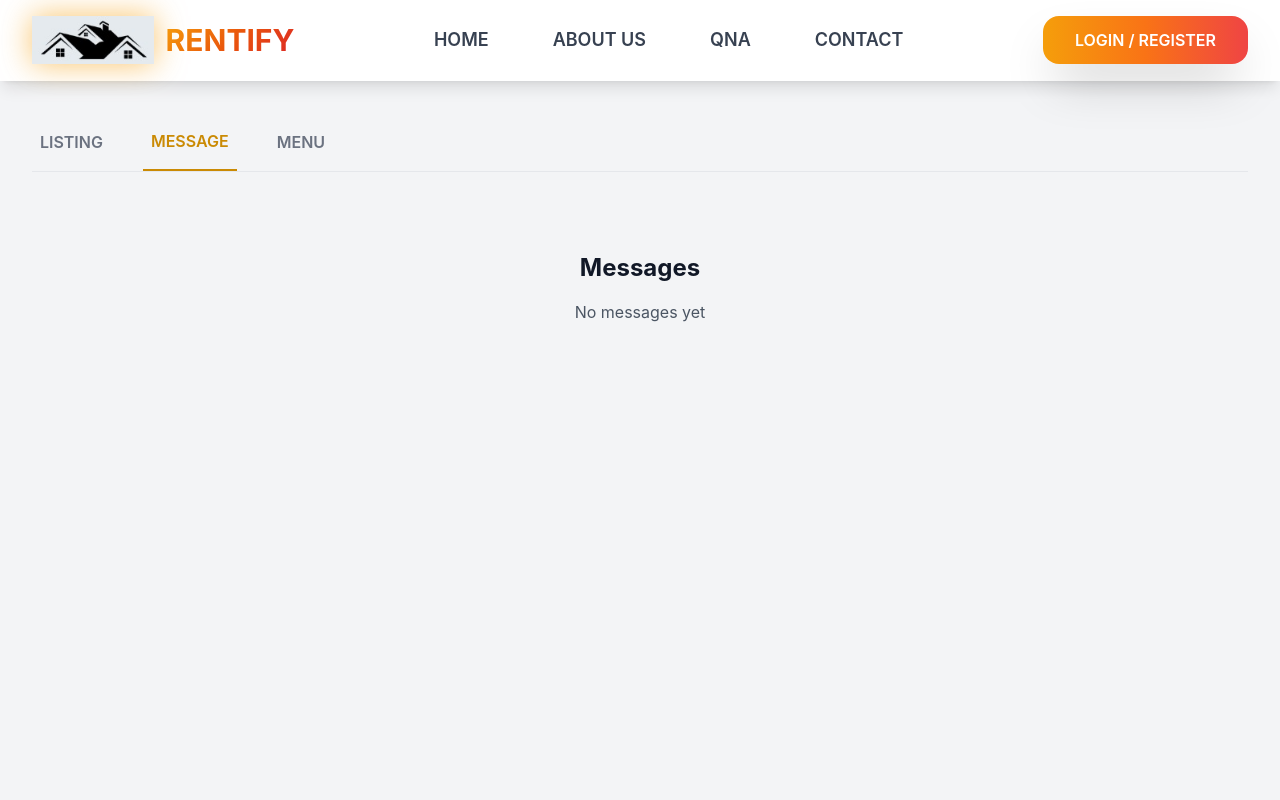
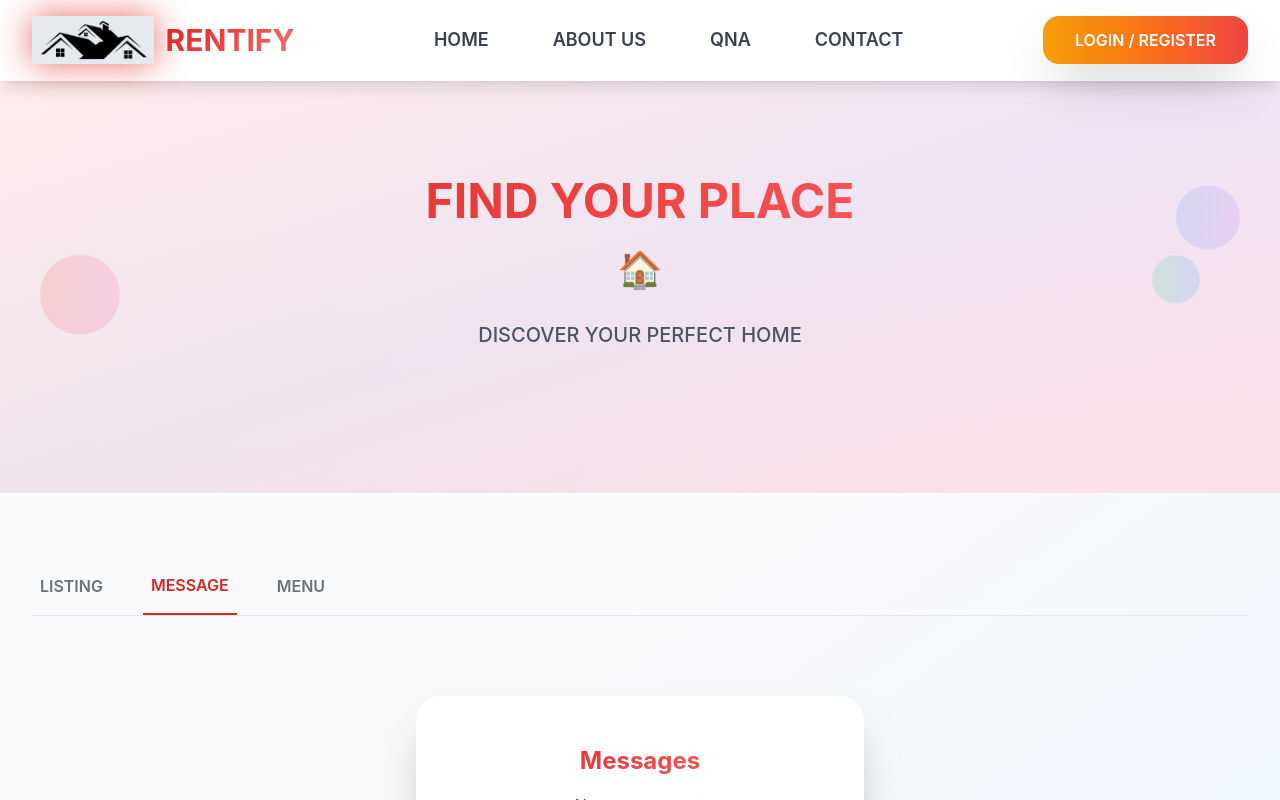
Before and after one commit to AymanTazwarRabab/rentify-find-your-space, a React (Vite) app: page /listings in a window 1280 px wide. Both pictures are taken after a click on the button "MESSAGE". Shown: the top 800 px of the page. Built offline with nearby package versions, Linux system fonts and the light colour scheme.

Commit message:
Refactor: Apply consistent styling and fix hover animation
Apply the existing CSS, animation, and color scheme to the "Find Your Place" page. Fix the inconsistent hover card animation on the home page's property cards. Change the website's color scheme from orange to red.

```diff
--- a/src/components/PropertyCard.tsx
+++ b/src/components/PropertyCard.tsx
@@ -19,7 +19,7 @@ const PropertyCard: React.FC<PropertyCardProps> = ({
   bgColor
 }) => {
   return (
-    <div className={`${bgColor} p-6 rounded-lg text-white shadow-lg hover:shadow-xl transition-shadow cursor-pointer`}>
+    <div className={`${bgColor} p-6 rounded-3xl text-white shadow-2xl hover-lift cursor-pointer transition-all duration-500`}>
       <h3 className="font-bold text-lg mb-2">{type}</h3>
       <p className="text-sm mb-1">LOCATION: {location}</p>
       <p className="text-sm mb-1">TOTAL ROOM: {rooms}</p>
--- a/src/index.css
+++ b/src/index.css
@@ -13,7 +13,7 @@
     --card-foreground: 222.2 84% 4.9%;
     --popover: 0 0% 100%;
     --popover-foreground: 222.2 84% 4.9%;
-    --primary: 45 93% 47%;
+    --primary: 0 84% 60%;
     --primary-foreground: 210 40% 98%;
     --secondary: 210 40% 96.1%;
     --secondary-foreground: 222.2 47.4% 11.2%;
@@ -25,7 +25,7 @@
     --destructive-foreground: 210 40% 98%;
     --border: 214.3 31.8% 91.4%;
     --input: 214.3 31.8% 91.4%;
-    --ring: 45 93% 47%;
+    --ring: 0 84% 60%;
     --radius: 0.75rem;
     --sidebar-background: 0 0% 98%;
     --sidebar-foreground: 240 5.3% 26.1%;
@@ -44,7 +44,7 @@
     --card-foreground: 210 40% 98%;
     --popover: 222.2 84% 4.9%;
     --popover-foreground: 210 40% 98%;
-    --primary: 45 93% 47%;
+    --primary: 0 84% 60%;
     --primary-foreground: 222.2 47.4% 11.2%;
     --secondary: 217.2 32.6% 17.5%;
     --secondary-foreground: 210 40% 98%;
@@ -114,7 +114,7 @@
   }
 
   .gradient-text {
-    background: linear-gradient(135deg, #f59e0b, #ea580c, #dc2626);
+    background: linear-gradient(135deg, #dc2626, #ef4444, #f87171);
     -webkit-background-clip: text;
     -webkit-text-fill-color: transparent;
     background-clip: text;
@@ -194,10 +194,10 @@
 
 @keyframes pulseGlow {
   0%, 100% {
-    box-shadow: 0 0 20px rgba(245, 158, 11, 0.4);
+    box-shadow: 0 0 20px rgba(220, 38, 38, 0.4);
   }
   50% {
-    box-shadow: 0 0 40px rgba(245, 158, 11, 0.8);
+    box-shadow: 0 0 40px rgba(220, 38, 38, 0.8);
   }
 }
 
@@ -208,11 +208,11 @@
   }
 
   .btn-primary {
-    @apply bg-gradient-to-r from-amber-500 via-orange-500 to-red-500 text-white px-8 py-4 rounded-2xl font-semibold hover:from-amber-600 hover:via-orange-600 hover:to-red-600 transition-all duration-500 transform hover:scale-105 shadow-2xl hover:shadow-amber-500/25;
+    @apply bg-gradient-to-r from-red-500 via-pink-500 to-red-600 text-white px-8 py-4 rounded-2xl font-semibold hover:from-red-600 hover:via-pink-600 hover:to-red-700 transition-all duration-500 transform hover:scale-105 shadow-2xl hover:shadow-red-500/25;
   }
 
   .btn-secondary {
-    @apply bg-white/80 backdrop-blur-lg border-2 border-amber-200 px-8 py-4 rounded-2xl hover:bg-amber-50 hover:border-amber-400 transition-all duration-300 font-semibold shadow-lg;
+    @apply bg-white/80 backdrop-blur-lg border-2 border-red-200 px-8 py-4 rounded-2xl hover:bg-red-50 hover:border-red-400 transition-all duration-300 font-semibold shadow-lg;
   }
 
   .card-elegant {
@@ -220,7 +220,7 @@
   }
 
   .input-elegant {
-    @apply w-full px-6 py-4 border-2 border-gray-200 rounded-2xl focus:ring-4 focus:ring-amber-500/20 focus:border-amber-500 outline-none transition-all duration-300 bg-white/80 backdrop-blur-sm;
+    @apply w-full px-6 py-4 border-2 border-gray-200 rounded-2xl focus:ring-4 focus:ring-red-500/20 focus:border-red-500 outline-none transition-all duration-300 bg-white/80 backdrop-blur-sm;
   }
 
   .page-container {
@@ -247,13 +247,13 @@
 }
 
 ::-webkit-scrollbar-thumb {
-  background: linear-gradient(135deg, #f59e0b, #ea580c);
+  background: linear-gradient(135deg, #dc2626, #ef4444);
   border-radius: 10px;
   border: 2px solid #f1f1f1;
 }
 
 ::-webkit-scrollbar-thumb:hover {
-  background: linear-gradient(135deg, #d97706, #dc2626);
+  background: linear-gradient(135deg, #b91c1c, #dc2626);
 }
 
 /* Font Family */
--- a/src/pages/Listings.tsx
+++ b/src/pages/Listings.tsx
@@ -29,17 +29,40 @@ const Listings = () => {
   ];
 
   return (
-    <div className="min-h-screen bg-gray-100">
-      <div className="max-w-7xl mx-auto px-4 sm:px-6 lg:px-8 py-12">
+    <div className="page-container">
+      {/* Hero Section */}
+      <div className="relative bg-gradient-to-br from-white via-blue-50 to-red-50 py-24 overflow-hidden">
+        <div className="absolute inset-0 bg-gradient-to-r from-red-500/10 to-pink-500/10 animate-pulse-glow"></div>
+        <div className="relative max-w-7xl mx-auto px-4 sm:px-6 lg:px-8 text-center">
+          <h1 className="section-header animate-bounce-in">
+            FIND YOUR PLACE
+          </h1>
+          <div className="flex items-center justify-center space-x-2 mb-8 animate-fade-in">
+            <span className="text-4xl">🏠</span>
+          </div>
+          <p className="section-subtitle animate-slide-up">
+            DISCOVER YOUR PERFECT HOME
+          </p>
+
+          {/* Floating Elements */}
+          <div className="absolute top-20 left-10 w-20 h-20 bg-gradient-to-r from-red-400 to-pink-400 rounded-full opacity-20 animate-float"></div>
+          <div className="absolute bottom-20 right-10 w-16 h-16 bg-gradient-to-r from-blue-400 to-purple-400 rounded-full opacity-20 animate-float" style={{animationDelay: '1s'}}></div>
+          <div className="absolute top-1/2 right-20 w-12 h-12 bg-gradient-to-r from-green-400 to-blue-400 rounded-full opacity-20 animate-float" style={{animationDelay: '2s'}}></div>
+        </div>
+      </div>
+
+      {/* Content Section */}
+      <div className="py-20 relative">
+        <div className="max-w-7xl mx-auto px-4 sm:px-6 lg:px-8">
           {/* Tab Navigation */}
-        <div className="flex space-x-8 mb-8 border-b border-gray-200">
+          <div className="flex space-x-8 mb-8 border-b border-gray-200 animate-fade-in">
             {['LISTING', 'MESSAGE', 'MENU'].map((tab) => (
               <button
                 key={tab}
                 onClick={() => setActiveTab(tab)}
-              className={`pb-4 px-2 font-semibold ${
+                className={`pb-4 px-2 font-semibold transition-all duration-300 hover-lift ${
                   activeTab === tab
-                  ? 'text-yellow-600 border-b-2 border-yellow-600'
+                    ? 'text-red-600 border-b-2 border-red-600'
                     : 'text-gray-500 hover:text-gray-700'
                 }`}
               >
@@ -49,24 +72,28 @@ const Listings = () => {
           </div>
 
           {activeTab === 'LISTING' && (
-          <div>
-            <div className="bg-yellow-500 text-white p-4 rounded-lg mb-6">
-              <h2 className="text-xl font-bold">YOUR LISTING</h2>
+            <div className="animate-fade-in">
+              <div className="bg-gradient-to-r from-red-500 to-pink-500 text-white p-8 rounded-3xl shadow-2xl mb-12 animate-scale-in">
+                <h2 className="text-3xl font-bold text-center">YOUR LISTING</h2>
               </div>
 
-            <div className="grid grid-cols-1 md:grid-cols-3 gap-6">
-              {listings.map((listing) => (
-                <div key={listing.id} className="bg-white rounded-lg shadow-lg overflow-hidden">
-                  <div className="h-48 bg-gray-200 relative">
+              <div className="grid grid-cols-1 md:grid-cols-3 gap-8 mb-8">
+                {listings.map((listing, index) => (
+                  <div
+                    key={listing.id}
+                    className="card-elegant hover-lift animate-fade-in"
+                    style={{animationDelay: `${index * 0.2}s`}}
+                  >
+                    <div className="h-48 bg-gray-200 relative rounded-t-3xl overflow-hidden">
                       <img
                         src={`https://images.unsplash.com/photo-1560448204-e02f11c3d0e2?w=400&h=300&fit=crop`}
                         alt={listing.title}
                         className="w-full h-full object-cover"
                       />
                     </div>
-                  <div className="p-4">
-                    <h3 className="font-bold text-lg mb-2">{listing.title}</h3>
-                    <span className="inline-block bg-gray-100 text-gray-800 text-xs px-3 py-1 rounded-full">
+                    <div className="p-6">
+                      <h3 className="font-bold text-xl mb-4 text-gray-900">{listing.title}</h3>
+                      <span className="inline-block bg-gradient-to-r from-red-100 to-pink-100 text-red-800 text-sm px-4 py-2 rounded-full font-medium">
                         {listing.category}
                       </span>
                     </div>
@@ -75,14 +102,14 @@ const Listings = () => {
               </div>
 
               {/* Filter buttons */}
-            <div className="flex flex-wrap gap-4 mt-8">
-              <button className="bg-white border border-gray-300 px-4 py-2 rounded-full hover:bg-gray-50 transition-colors">
+              <div className="flex flex-wrap gap-4 animate-fade-in" style={{animationDelay: '0.6s'}}>
+                <button className="bg-white/80 backdrop-blur-lg border-2 border-red-200 px-6 py-3 rounded-2xl hover:bg-red-50 hover:border-red-400 transition-all duration-300 font-semibold shadow-lg hover-lift">
                   A ROOMATE REQUIRED
                 </button>
-              <button className="bg-white border border-gray-300 px-4 py-2 rounded-full hover:bg-gray-50 transition-colors">
+                <button className="bg-white/80 backdrop-blur-lg border-2 border-red-200 px-6 py-3 rounded-2xl hover:bg-red-50 hover:border-red-400 transition-all duration-300 font-semibold shadow-lg hover-lift">
                   FAMILY HOUSE
                 </button>
-              <button className="bg-white border border-gray-300 px-4 py-2 rounded-full hover:bg-gray-50 transition-colors">
+                <button className="bg-white/80 backdrop-blur-lg border-2 border-red-200 px-6 py-3 rounded-2xl hover:bg-red-50 hover:border-red-400 transition-all duration-300 font-semibold shadow-lg hover-lift">
                   COMMERCIAL SPACE
                 </button>
               </div>
@@ -90,18 +117,23 @@ const Listings = () => {
           )}
 
           {activeTab === 'MESSAGE' && (
-          <div className="text-center py-12">
-            <h2 className="text-2xl font-bold text-gray-900 mb-4">Messages</h2>
+            <div className="text-center py-12 animate-fade-in">
+              <div className="card-elegant p-12 max-w-md mx-auto">
+                <h2 className="text-2xl font-bold text-gray-900 mb-4 gradient-text">Messages</h2>
                 <p className="text-gray-600">No messages yet</p>
+              </div>
             </div>
           )}
 
           {activeTab === 'MENU' && (
-          <div className="text-center py-12">
-            <h2 className="text-2xl font-bold text-gray-900 mb-4">Menu</h2>
+            <div className="text-center py-12 animate-fade-in">
+              <div className="card-elegant p-12 max-w-md mx-auto">
+                <h2 className="text-2xl font-bold text-gray-900 mb-4 gradient-text">Menu</h2>
                 <p className="text-gray-600">Menu options will appear here</p>
               </div>
+            </div>
           )}
+        </div>
       </div>
     </div>
   );
```
Also changed, not shown: src/pages/About.tsx (+4 -4 lines), src/pages/Contact.tsx (+4 -4 lines), src/pages/Home.tsx (+8 -8 lines), src/pages/QNA.tsx (+5 -5 lines). Lines whose indentation alone changed are shown as unchanged.
